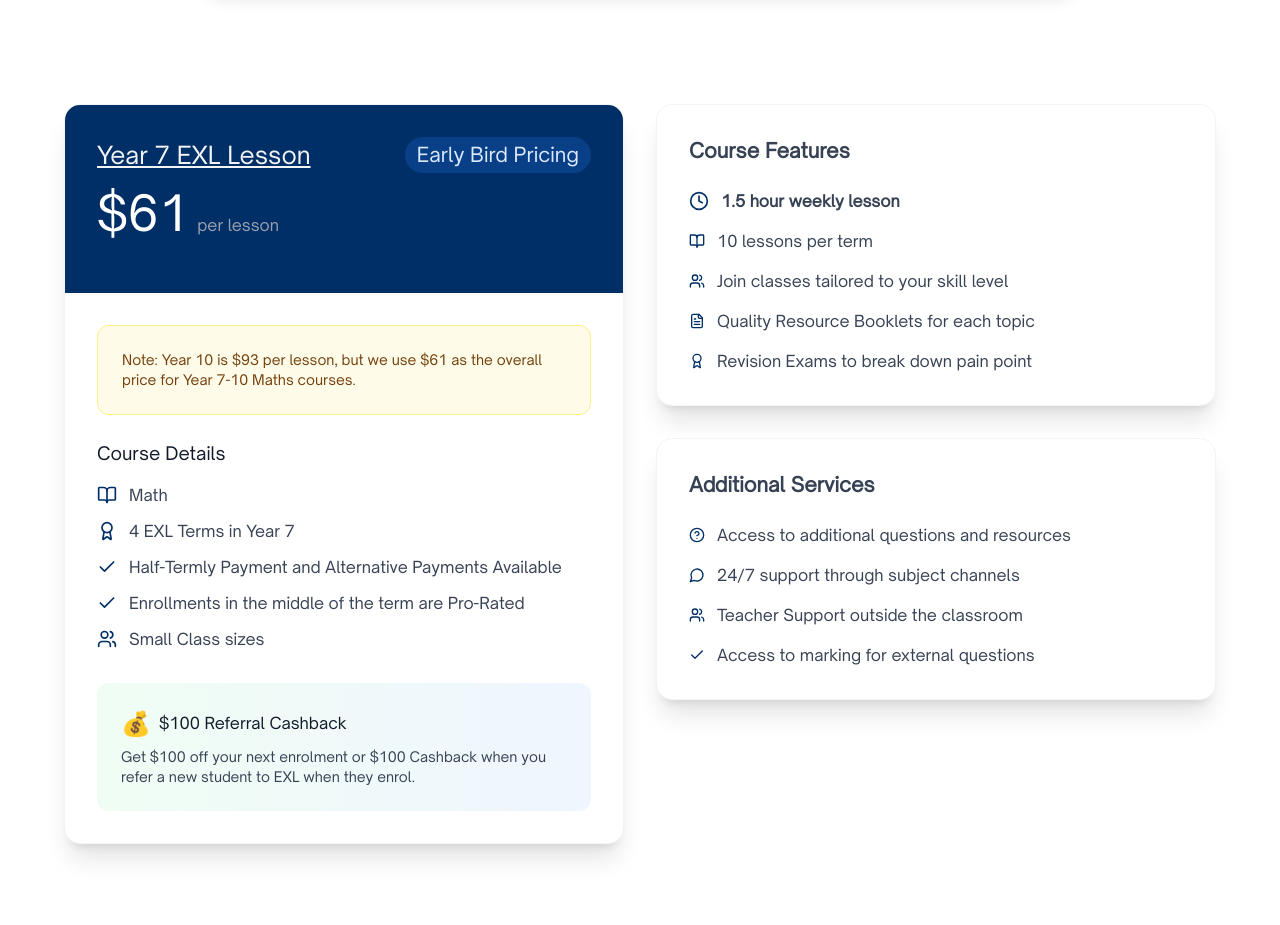
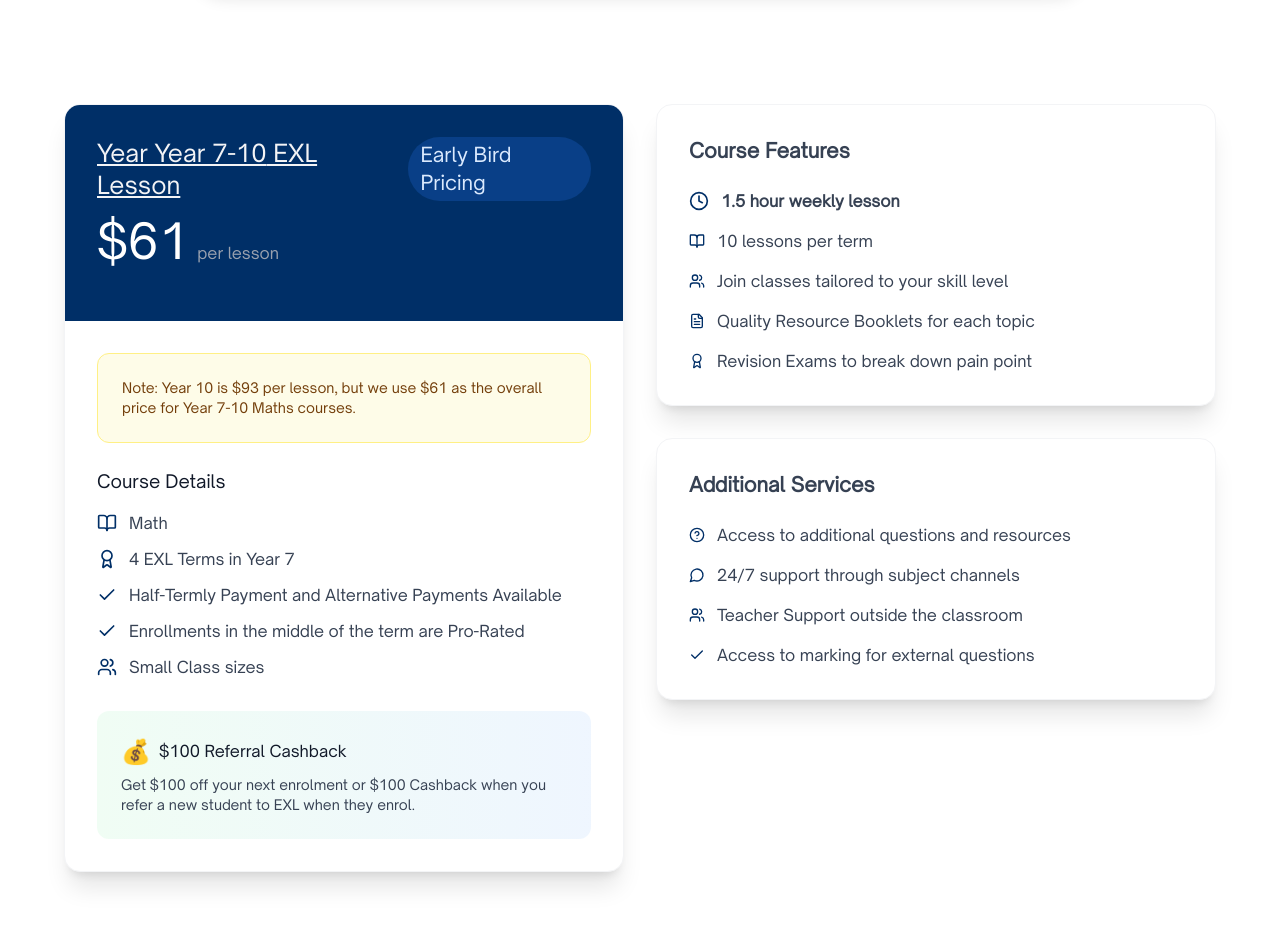
Before and after one commit to Werosh/exl-education-website, a React (Vite) app: page /courses/junior-maths in a window 1280 px wide. Shown: the part 2040-2965 px from the top of the page. Built offline with nearby package versions, Linux system fonts and the light colour scheme.

Commit message:
Refactor JuniorMaths component for improved clarity and consistency. Simplify ResourcesSection rendering and update CoursePricing year display to encompass Years 7-10.

```diff
--- a/src/course-pages/maths/JuniorMaths.jsx
+++ b/src/course-pages/maths/JuniorMaths.jsx
@@ -21,15 +21,13 @@
         icon={SquareDivide}
       />
 
-      <ResourcesSection
-        subjectName="Junior Maths"
-      />
+      <ResourcesSection subjectName="Junior Maths" />
 
       <ExpertsSection />
 
       <ClassTimes subjectName="Junior Maths" year="Year 7/8/10" />
 
-      <CoursePricing year="Year 7" showYear10Note={true} />
+      <CoursePricing year="Year Year 7-10" showYear10Note={true} />
 
       {/* <ComArea /> */}
 
```
